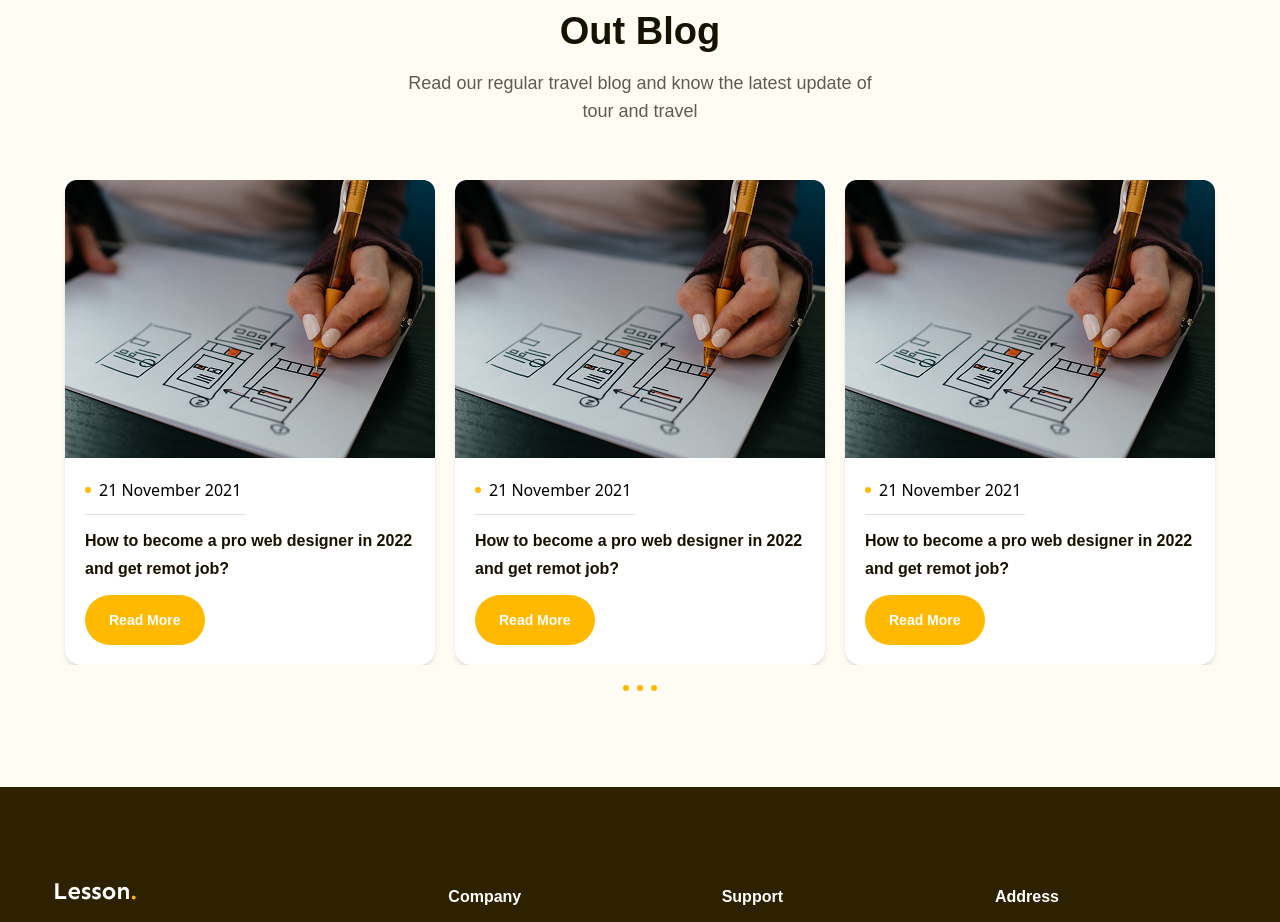
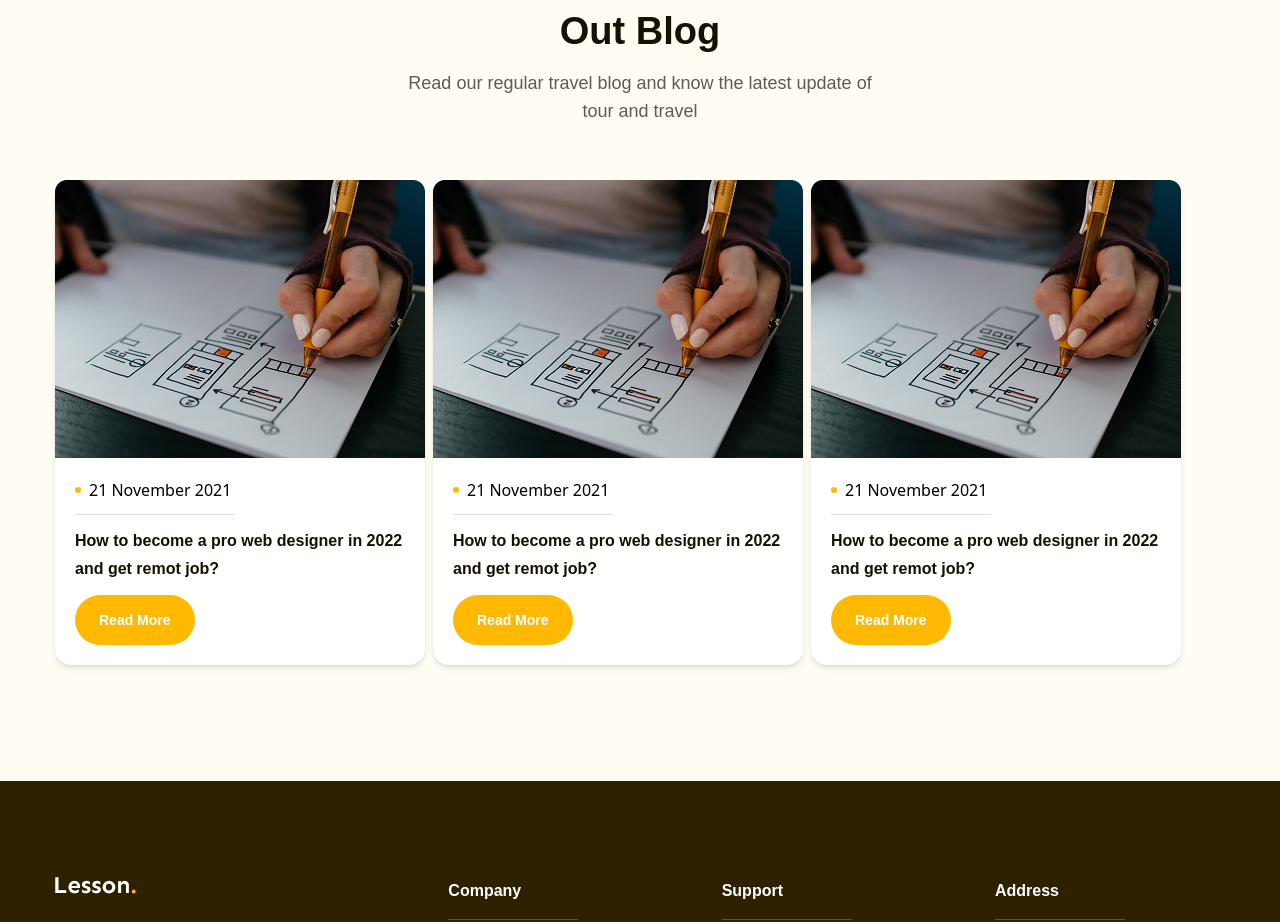
Before and after one commit to Rahat-Hridoy/lesson, a React (Vite) app: page / in a window 1280 px wide. Shown: the part 3780-4702 px from the top of the page. Built offline with nearby package versions, Linux system fonts and the light colour scheme.

Commit message:
fix responseive issue

```diff
--- a/src/components/BlogCard.jsx
+++ b/src/components/BlogCard.jsx
@@ -24,14 +24,13 @@ const cardItem = [
 
 const BlogCard = () => {
   return (
-    <div>
-      <div className="pt-[55px] flex justify-center items-center gap-x-5 gap-y-4 overflow-hidden ">
+    <div className="absolute">
+      <div className=" pt-[55px] flex justify-center items-center lg:gap-x-2 z-10">
         {/* Card */}
-
         {cardItem.map((card) => (
           <div
             key={card.id}
-            className="w-[370px]  bg-white shadow-md rounded-2xl duration-300 hover:cursor-pointer  hover:shadow-xl "
+            className="w-[370px] bg-white shadow-md rounded-2xl duration-300 hover:cursor-pointer  hover:shadow-xl "
           >
             <div className="max-w-[370px] w-full max-h-[278px]  ">
               {card.image}
@@ -50,16 +49,6 @@ const BlogCard = () => {
           </div>
         ))}
       </div>
-      {/* slider indicator */}
-      <div className="flex items-center justify-center gap-x-2 pt-[20px] ">
-        {cardItem.map((dot) => (
-          <div key={dot.id}>
-            <a href=".">
-              <div className="w-[6px] h-[6px] bg-secondary rounded-full "></div>
-            </a>
-          </div>
-        ))}
-      </div>
     </div>
   );
 };
--- a/src/pages/home/Blog.jsx
+++ b/src/pages/home/Blog.jsx
@@ -4,7 +4,7 @@ import BlogCard from "../../components/BlogCard";
 
 const Blog = () => {
   return (
-    <section className="bg-[#FFFCF4] py-[96px] ">
+    <section className="bg-[#FFFCF4] py-[96px] h-[870px] ">
       <div className="container mx-auto">
         <SectionHeader
           mainHead={"Out Blog"}
```
